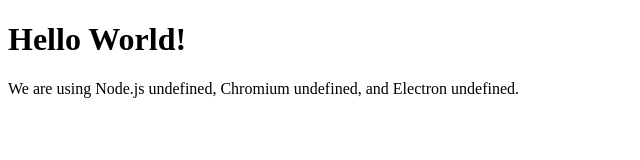
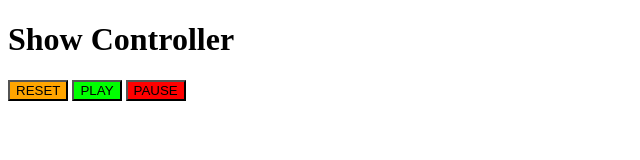
Before and after one commit to lililillilil/shock, an Electron app: page src/view/index.html in a window 800 px wide. Shown: the whole page, without its empty margins (0-640 px from the left). Drawn offline with Linux system fonts and the light colour scheme.

Commit message:
Update src/view/index.html

```diff
--- a/src/view/index.html
+++ b/src/view/index.html
@@ -2,18 +2,40 @@
 <html>
   <head>
     <meta charset="UTF-8">
-    <title>Hello World!</title>
+    <title>Shock</title>
   </head>
   <body>
-    <h1>Hello World!</h1>
-    <!-- All of the Node.js APIs are available in this renderer process. -->
-    We are using Node.js <script>document.write(process.versions.node)</script>,
-    Chromium <script>document.write(process.versions.chrome)</script>,
-    and Electron <script>document.write(process.versions.electron)</script>.
+    <h1>Show Controller</h1>
+    <div id="control-buttons-container">
+      <button id="reset-button"
+        data-trigger="tcp"
+        data-host="192.168.0.100"
+        data-port="3040"
+        data-message="gotoTime 0"
+        style="background-color:orange;"
+      >
+        RESET
+      </button>
+      <button
+        id="play-button"
+        data-trigger="tcp"
+        data-host="192.168.0.100"
+        data-port="3040"
+        data-message="run"
+        style="background-color:lime;"
+      >
+        PLAY
+      </button>
+      <button
+        id="pause-button"
+        data-trigger="tcp"
+        data-host="192.168.0.100"
+        data-port="3040"
+        data-message="halt"
+        style="background-color:red;"
+      >
+        PAUSE
+      </button>
+    </div>
   </body>
-
-  <script>
-    // You can also require other files to run in this process
-    // require('./renderer.js')
-  </script>
 </html>
```
